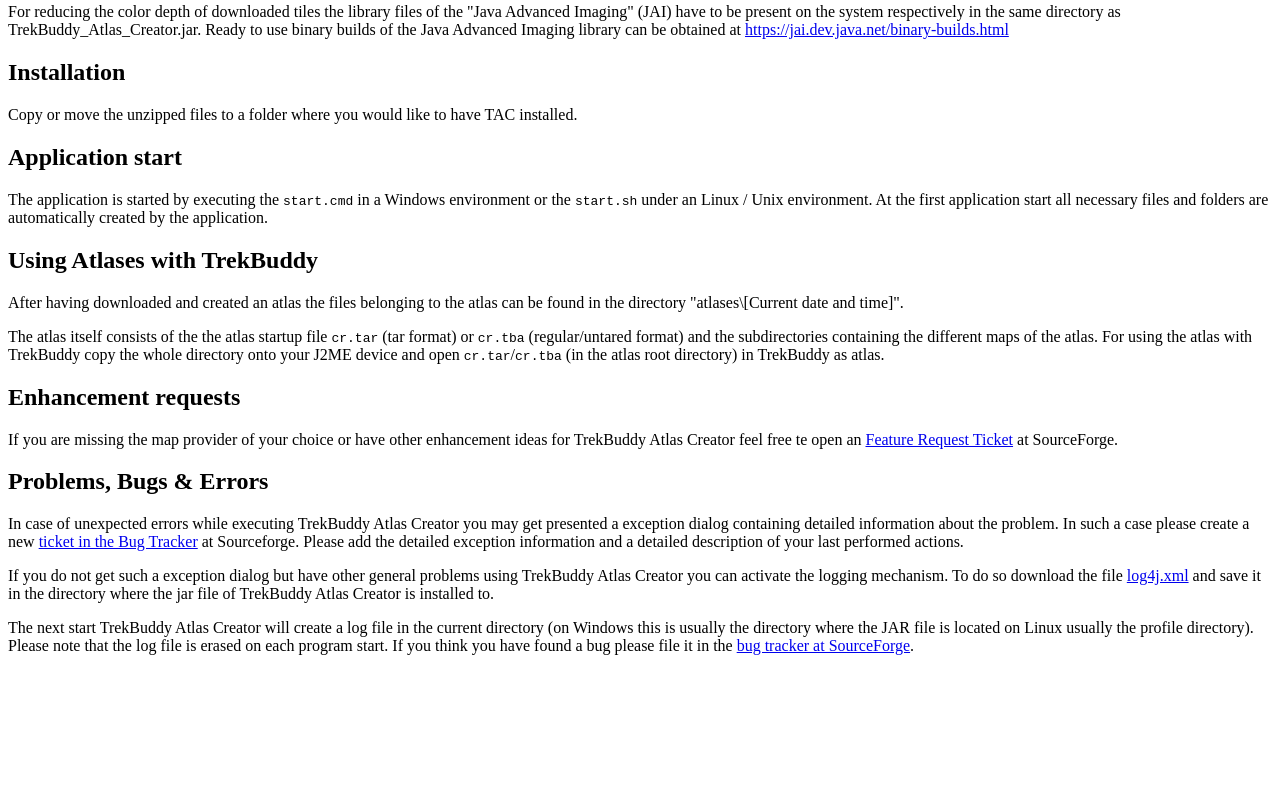
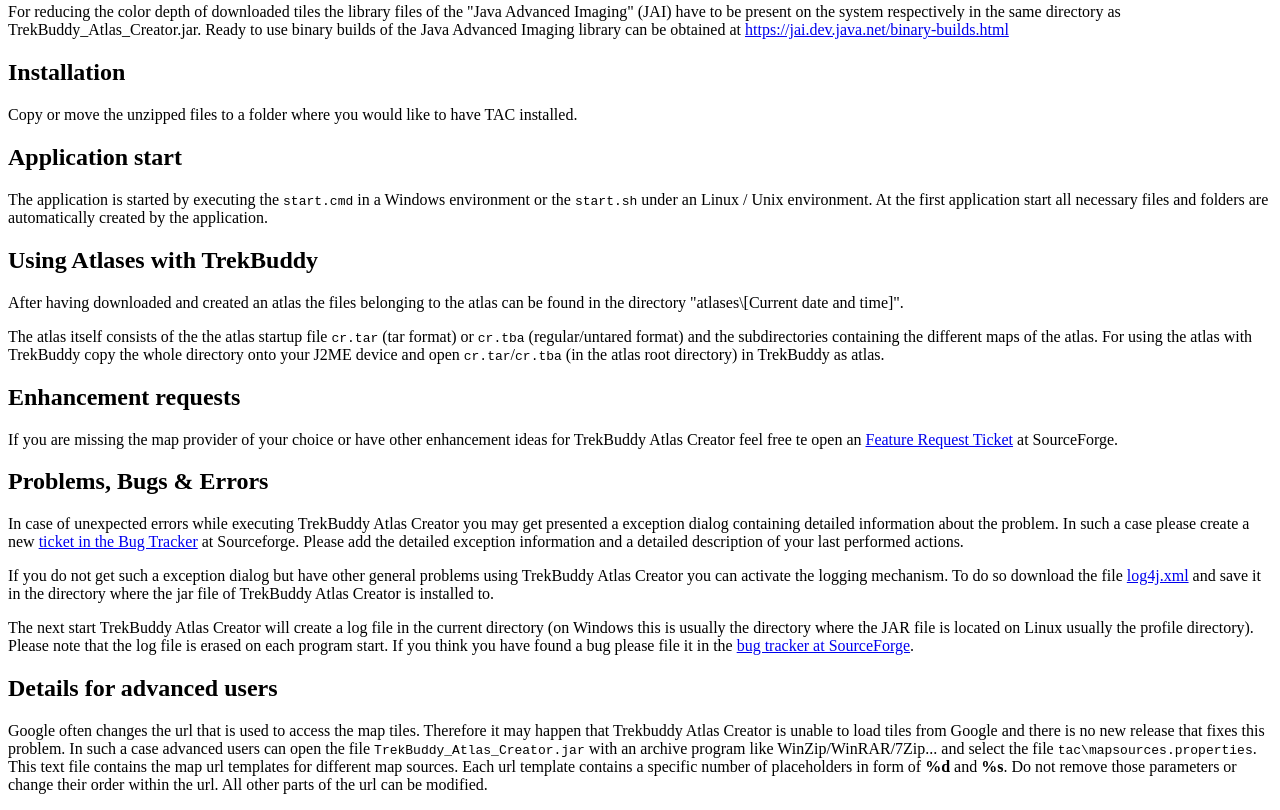
Before and after one commit to sammi42/mobac, a plain HTML site: page README.HTM in a window 1280 px wide. Shown: the part 401-1211 px from the top of the page. Before the commit the page ends 1072 px from the top, so only its background shows below. Drawn offline with Linux system fonts and the light colour scheme.

Commit message:
Google urls externalized to properties file - this allows editing of the urls even for non developers
git-svn-id: https://mobac.svn.sourceforge.net/svnroot/mobac/trunk@267 83dc79ef-cac3-4f51-90f7-e9e68c987b9c

```diff
--- a/README.HTM
+++ b/README.HTM
@@ -60,7 +60,6 @@
 Request Ticket</a> at SourceForge.</p>
 
 <h2>Problems, Bugs &amp; Errors</h2>
-
 <p>In case of unexpected errors while executing TrekBuddy Atlas
 Creator you may get presented a exception dialog containing detailed
 information about the problem. In such a case please create a new <a
@@ -82,5 +81,16 @@
 	href="http://sourceforge.net/tracker/?group_id=238075&amp;atid=1105494">bug
 tracker at SourceForge</a>.</p>
 
+<h2>Details for advanced users</h2>
+<p>Google often changes the url that is used to access the map
+tiles. Therefore it may happen that Trekbuddy Atlas Creator is unable to
+load tiles from Google and there is no new release that fixes this
+problem. In such a case advanced users can open the file <tt>TrekBuddy_Atlas_Creator.jar</tt>
+with an archive program like WinZip/WinRAR/7Zip... and select the file <tt>tac\mapsources.properties</tt>.
+This text file contains the map url templates for different map sources.
+Each url template contains a specific number of placeholders in form of
+<b>%d</b> and <b>%s</b>. Do not remove those parameters or change their
+order within the url. All other parts of the url can be modified.</p>
+
 </body>
 </html>
```
